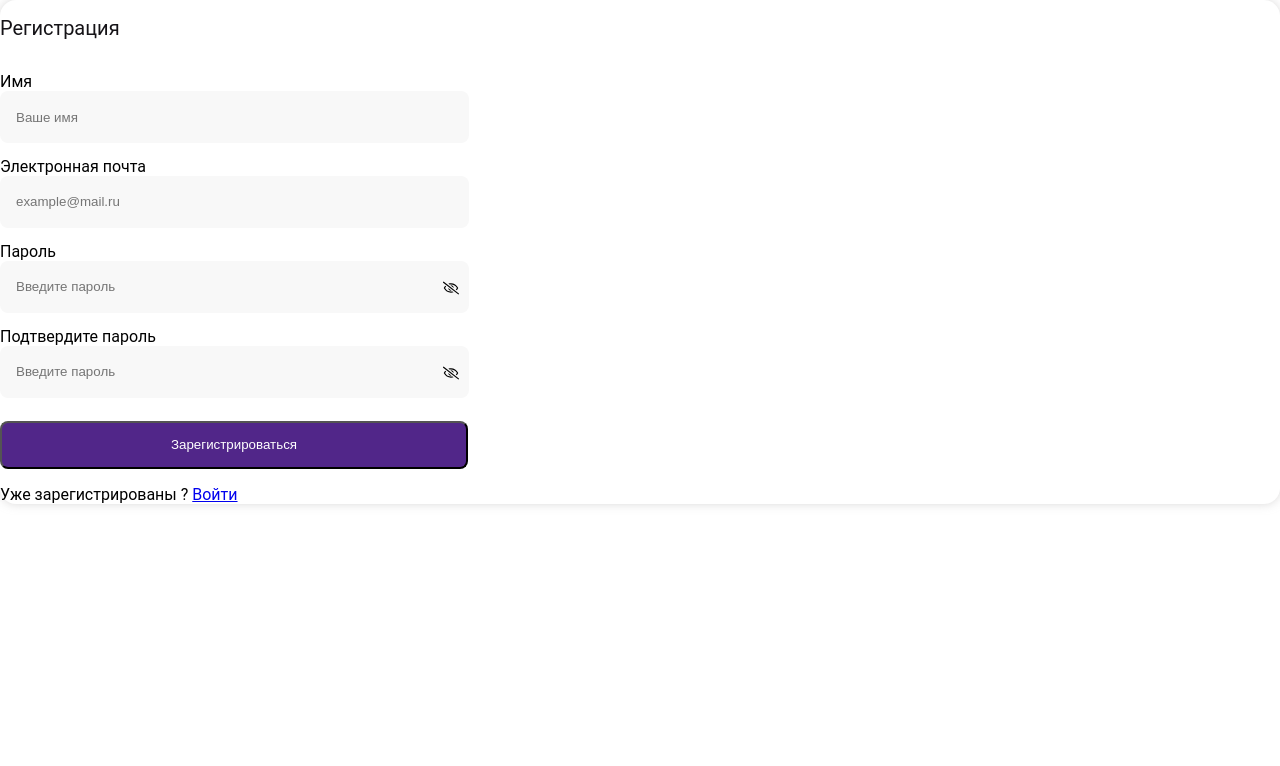
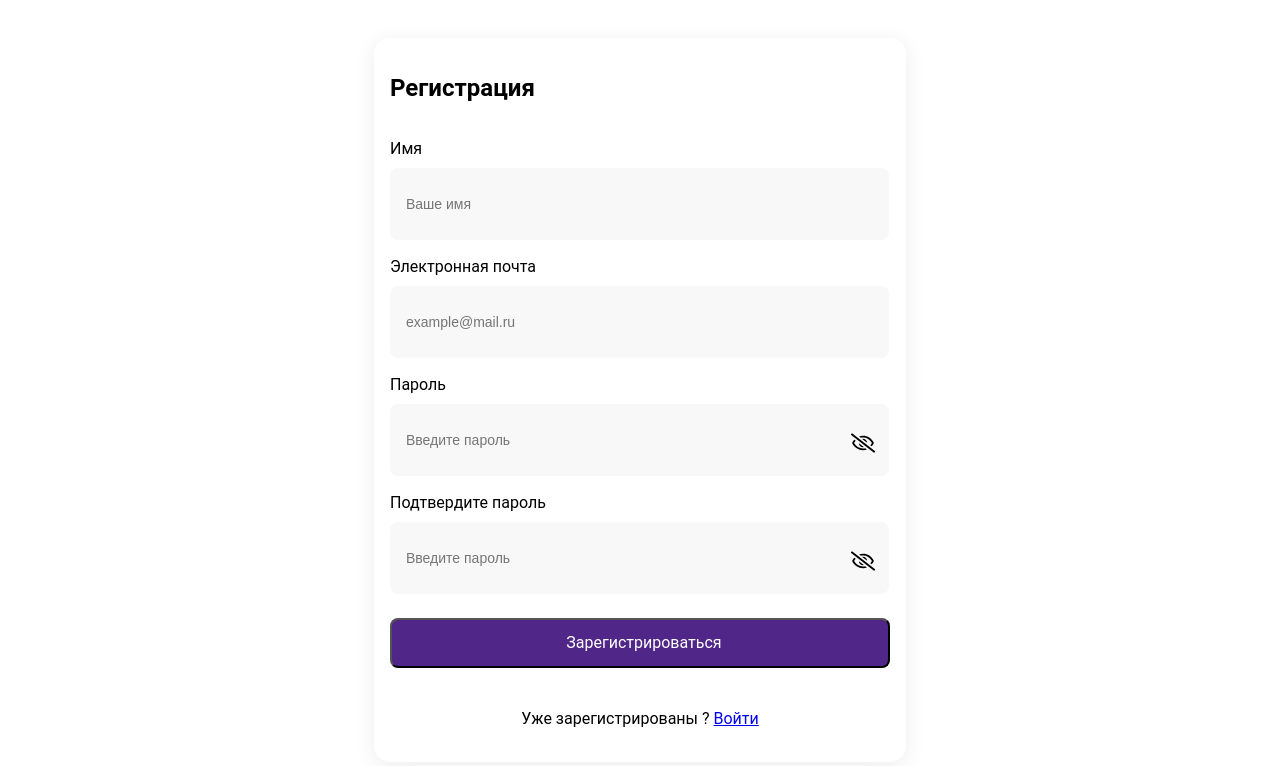
Before and after one commit to odil662/Antipov-test, a React (Create React App) app: page /register in a window 1280 px wide. Shown: the top 766 px of the page. Built offline with nearby package versions, Linux system fonts and the light colour scheme.

Commit message:
внёс изменения в стилях и добавил компоненту context

```diff
--- /dev/null
+++ b/src/Components/Context.tsx
@@ -0,0 +1,20 @@
+import React, { useState, createContext } from "react";
+
+type OrderContextType = any;
+
+export const OrderContext = createContext<OrderContextType | null>(null);
+
+const Context = ({ children }: { children: any }) => {
+  const [authCard, setAuthCard] = useState({});
+  console.log(authCard);
+  const value = {
+    authCard,
+    setAuthCard,
+  };
+
+  return (
+    <OrderContext.Provider value={value}>{children}</OrderContext.Provider>
+  );
+};
+
+export default Context;
--- a/src/Components/Input.tsx
+++ b/src/Components/Input.tsx
@@ -1,26 +1,41 @@
-import React, { useState } from "react";
+import React, { useState, useContext, useEffect } from "react";
 import { InputTypesProps } from "../Types/types";
 import { FaRegEye, FaRegEyeSlash } from "react-icons/fa";
+import { OrderContext } from "./Context";
 
 const Input = ({ required, type, placeholder, label }: InputTypesProps) => {
   const [value, setInputValue] = useState("");
   const [isPassShow, setIsPassShow] = useState(false);
+  const { authCard, setAuthCard } = useContext(OrderContext);
+
+  useEffect(() => {
+    switch (type) {
+      case "text":
+        return setAuthCard({ ...authCard, name: value });
+      case "email":
+        return setAuthCard({ ...authCard, email: value });
+      case "password1":
+        return setAuthCard({ ...authCard, password1: value });
+      case "password2":
+        return setAuthCard({ ...authCard, password2: value });
+    }
+  }, [value]);
 
   return (
     <>
       <label>
         {label}
-        {type === "password" ? (
-          <span className="password">
+        {type === "password1" || type === "password2" ? (
+          <span className="inputPassword">
             <input
               className="input"
-              type={isPassShow ? "text" : type}
+              type={isPassShow ? "text" : "password"}
               placeholder={placeholder}
               value={value}
               onChange={(e) => setInputValue(e.target.value)}
               required={required}
             />
-            <i className="password-control">
+            <i className="inputPasswordIcon">
               {isPassShow ? (
                 <FaRegEye onClick={() => setIsPassShow(!isPassShow)} />
               ) : (
--- a/src/Pages/LoginPage.tsx
+++ b/src/Pages/LoginPage.tsx
@@ -18,9 +18,9 @@ const LoginPage: React.FC = () => {
 
   console.log(emailValidationError, passwordValidationError);
   return (
-    <div className="container">
-      <div className="card">
-        <form id="form" onSubmit={(e) => handleRegistration(e)}>
+    <div className="container authContainer">
+      <div className="card authCard">
+        <form className="form" onSubmit={(e) => handleRegistration(e)}>
           <h2>Войти</h2>
           <Input
             type="email"
@@ -29,14 +29,14 @@ const LoginPage: React.FC = () => {
             required={true}
           />
           <Input
-            type="password"
+            type="password1"
             label="Пароль"
             placeholder="Введите пароль"
             required={true}
           />
-          <input type="submit" className="input-submit" value={"Войти"} />
         </form>
-        <p>
+        <button className="btnSubmit">Войти</button>
+        <p className="loginLink">
           Ещё не зарегистрированы ? <Link to="/register">Регистрация</Link>
         </p>
       </div>
--- a/src/Pages/RegisterPage.tsx
+++ b/src/Pages/RegisterPage.tsx
@@ -2,6 +2,7 @@ import { FC, useState } from "react";
 import { Link } from "react-router-dom";
 import Input from "../Components/Input";
 
+const form = document.querySelector("form");
 const RegisterPage: FC = () => {
   const matchFields = (pass1: string, pass2: string) => {
     return pass1 === pass2;
@@ -9,18 +10,18 @@ const RegisterPage: FC = () => {
 
   const handleRegistration = (item: any) => {
     item.preventDefault();
-    if (item.target[2].value !== item.target[3].value) {
-      alert("Пароли не совпадают");
-    } else {
-    }
+    // if (item.target[2].value !== item.target[3].value) {
+    //   alert("Пароли не совпадают");
+    // } else {
+    // }
 
-    console.log(item);
+    console.log(form);
   };
 
   return (
-    <div className="container">
-      <div className="card">
-        <form id="form" onSubmit={(e) => handleRegistration(e)}>
+    <div className="container authContainer">
+      <div className="card authCard">
+        <form className="form" onSubmit={(e) => handleRegistration(e)}>
           <h2>Регистрация</h2>
           <Input
             type="text"
@@ -35,24 +36,22 @@ const RegisterPage: FC = () => {
             required={true}
           />
           <Input
-            type="password"
+            type="password1"
             label="Пароль"
             placeholder="Введите пароль"
             required={true}
           />
           <Input
-            type="password"
+            type="password2"
             label="Подтвердите пароль"
             placeholder="Введите пароль"
             required={true}
           />
-          <input
-            className="input-submit"
-            type="submit"
-            value={"Зарегистрироваться"}
-          />
         </form>
-        <p>
+        <button className="btnSubmit" onClick={handleRegistration}>
+          Зарегистрироваться
+        </button>
+        <p className="loginLink">
           Уже зарегистрированы ? <Link to="/login">Войти</Link>
         </p>
       </div>
--- a/src/index.tsx
+++ b/src/index.tsx
@@ -2,12 +2,15 @@ import React from "react";
 import ReactDOM from "react-dom/client";
 import "./index.css";
 import App from "./App";
+import Context from "./Components/Context";
 
 const root = ReactDOM.createRoot(
   document.getElementById("root") as HTMLElement
 );
 root.render(
   <React.StrictMode>
-    <App />
+    <Context>
+      <App />
+    </Context>
   </React.StrictMode>
 );
--- /dev/null
+++ b/src/styles/card.css
@@ -0,0 +1,75 @@
+.authCard {
+  padding: 16px;
+  border-radius: 16px;
+  max-width: 500px;
+  width: 100%;
+  display: flex;
+  flex-direction: column;
+  gap: 24px;
+}
+
+.form {
+  display: flex;
+  flex-direction: column;
+  gap: 16px;
+}
+
+label {
+  text-decoration-color: rgba(21, 19, 23, 1);
+  font-size: 16px;
+  line-height: 22px;
+  text-align: left;
+  display: flex;
+  flex-direction: column;
+  gap: 8px;
+}
+
+.inputPassword {
+  position: relative;
+}
+
+.input {
+  width: 95%;
+  height: 48px;
+  padding: 12px 8px 12px 16px;
+  border: 0;
+  border-radius: 8px;
+  background: rgba(248, 248, 248, 1);
+  color: rgba(128, 129, 133, 1);
+  font-size: 14px;
+  line-height: 16px;
+  text-align: left;
+}
+
+.inputPasswordIcon {
+  position: absolute;
+  top: 27px;
+  right: 15px;
+  display: inline-block;
+  font-size: x-large;
+}
+
+.btnSubmit {
+  height: Fixed (48px);
+  padding: 12px 8px 12px 16px;
+  border-radius: 8px;
+  background: rgba(81, 38, 137, 1);
+  font-size: 16px;
+  font-family: Roboto;
+  font-weight: 400;
+  line-height: 22px;
+  text-align: center;
+  color: rgba(255, 255, 255, 1);
+}
+
+.btnSubmit:active {
+  opacity: 0.5;
+}
+
+.loginLink {
+  font-size: 16px;
+  font-family: Roboto;
+  font-weight: 400;
+  line-height: 22px;
+  text-align: center;
+}
--- a/src/styles/index.css
+++ b/src/styles/index.css
@@ -1,3 +1,5 @@
+@import url("./card.css");
+
 html,
 body,
 #root {
@@ -25,69 +27,14 @@ body {
   height: 100%;
 }
 
+.authContainer {
+  display: flex;
+  align-items: center;
+  justify-content: center;
+}
+
 .card {
   border-radius: 16px;
   background: rgba(255, 255, 255, 1);
-  box-shadow: 0px 0px 10px 0px rgba(182, 179, 179, 0.5);
+  box-shadow: 0px 4px 20px 0px rgba(0, 0, 0, 0.08);
 }
-
-form {
-  width: 468px;
-  height: auto;
-  gap: 16px;
-  opacity: 0px;
-  display: flex;
-  flex-direction: column;
-  align-content: space-between;
-}
-
-h2 {
-  width: 468px;
-  height: 23px;
-  font-family: Roboto;
-  font-size: 20px;
-  font-weight: 400;
-  line-height: 23.44px;
-  text-align: left;
-  color: rgba(21, 19, 23, 1);
-}
-
-label {
-  width: 468px;
-  height: 22px;
-  margin-bottom: 10%;
-  gap: 8px;
-  border: 0px 1px 1px 0px;
-}
-
-.password {
-  position: relative;
-}
-
-.input {
-  width: 445px;
-  height: 28px;
-  padding: 12px 8px 12px 16px;
-  border: 0px;
-  border-radius: 8px;
-  background: rgba(248, 248, 248, 1);
-}
-
-.password-control {
-  position: absolute;
-  top: 4px;
-  right: 6px;
-  display: inline-block;
-  width: 20px;
-  height: 20px;
-}
-
-.input-submit {
-  width: 468px;
-  height: 48px;
-  margin-top: 2%;
-  padding: 8px 12px 8px 12px;
-  border-radius: 8px;
-  background: rgba(81, 38, 137, 1);
-  color: white;
-}
```
